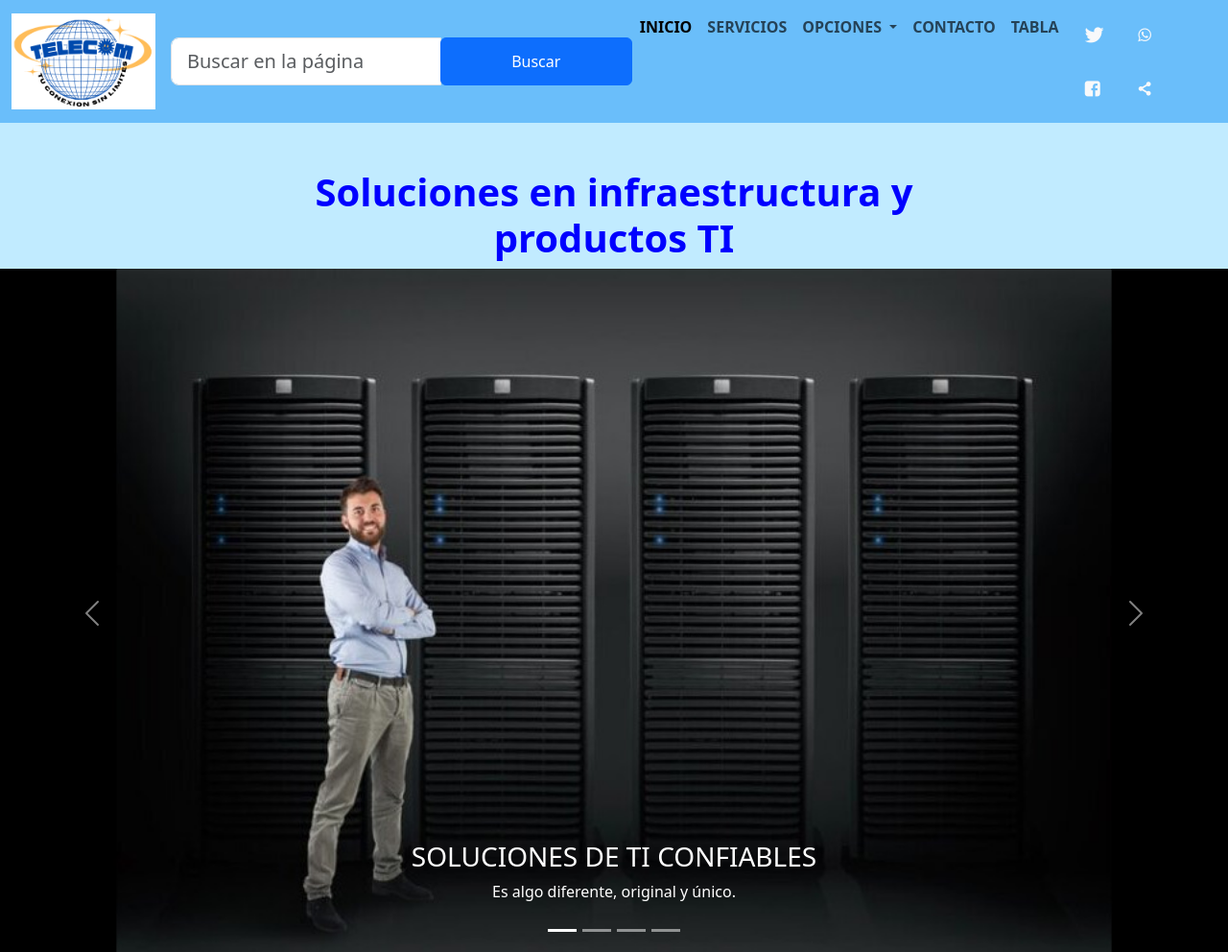
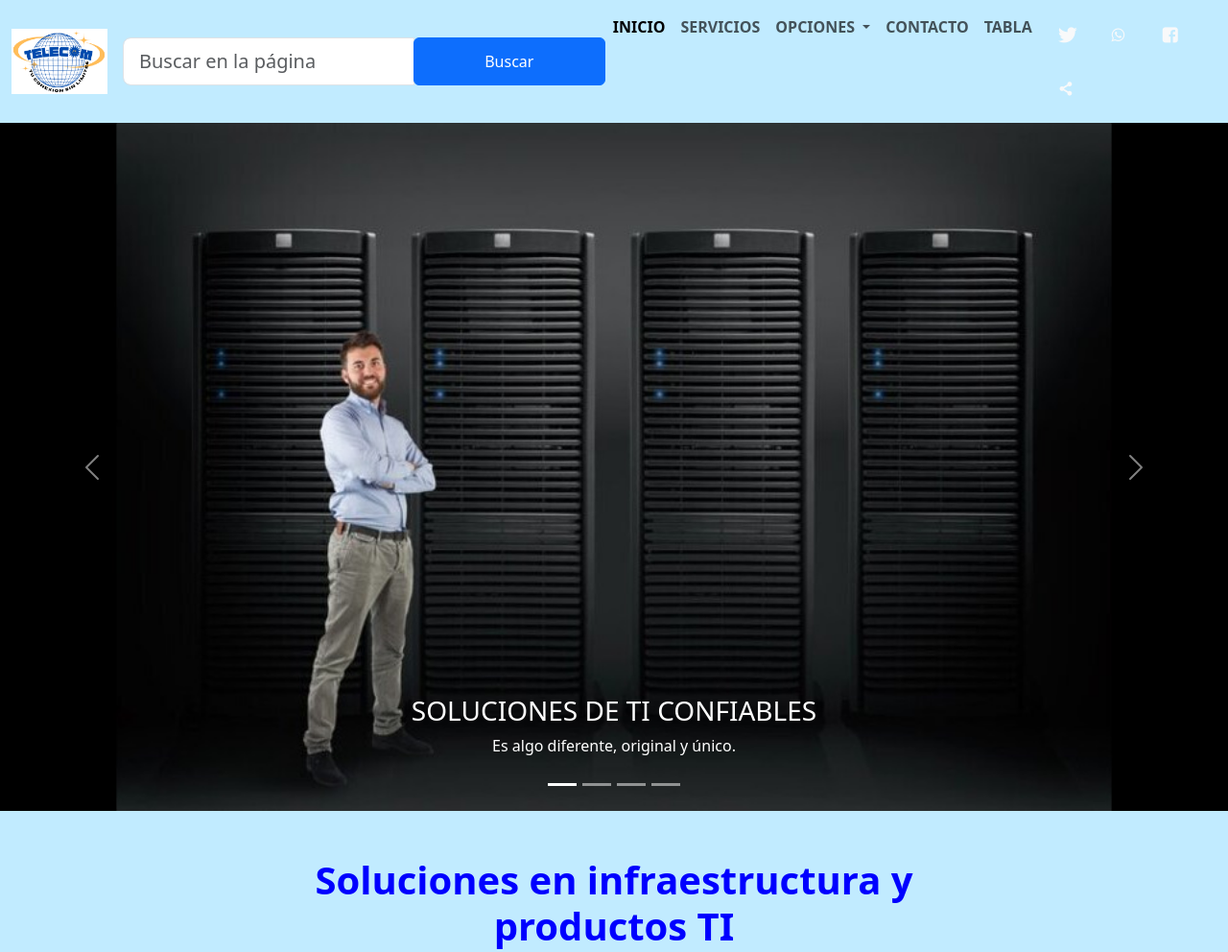
Before and after one commit to TelecomNetworkPeru/web, a website: page index.html in a window 1280 px wide. Shown: the top 992 px of the page at 96% size. Drawn offline with nearby package versions, Linux system fonts and the light colour scheme; some packages are replaced by stand-ins of ours; a script that the page names is missing; files whose address does not match are found by name.

Commit message:
Add files via upload

```diff
--- a/index.html
+++ b/index.html
@@ -17,10 +17,10 @@
 </head>
 <body>
   <header>
-    <nav class="navbar navbar-expand-lg bg-custom">
+    <nav class="navbar navbar-expand-lg">
       <div class="container-fluid">
         <a class="navbar-brand" href="#">
-          <img src="assets/img/Logo.png" alt="logo" width="150px"></a>
+          <img src="assets/img/Logo.png" alt="logo" width="100px"></a>
         <button class="navbar-toggler" type="button" data-bs-toggle="collapse" data-bs-target="#menu"
           aria-controls="navbarSupportedContent" aria-expanded="false" aria-label="Toggle navigation">
           <span class="navbar-toggler-icon"></span>
@@ -87,11 +87,6 @@
     </nav>
   </header>
   <main>
-    <section class="w-50 mx-auto text-center pt-5" id="intro">
-      <h1 id="titulo">Soluciones en infraestructura y productos TI</h1>
-
-    </section>
-
     <section class="carrousel-img">
       <div id="carouselExampleCaptions" class="carousel slide">
         <div class="carousel-indicators">
@@ -148,6 +143,7 @@
     </section>
     <section class="text-pag">
       <section class="w-50 mx-auto text-center pt-5" id="intro">
+        <h1 id="titulo">Soluciones en infraestructura y productos TI</h1>
         <h1 class="text-primary">¡La Mejor Tienda Online en Perú!</h1>
         <p class="text-primary"><span class="text-primary">¡Bienvenido a Telecom Network Perú! </span> Somos tu destino integral para
           servicios y productos de tecnología en el país.
```
Also changed, not shown: Productos.html (+3 -2 lines), tbMatenimiento.html (+0 -2 lines).
